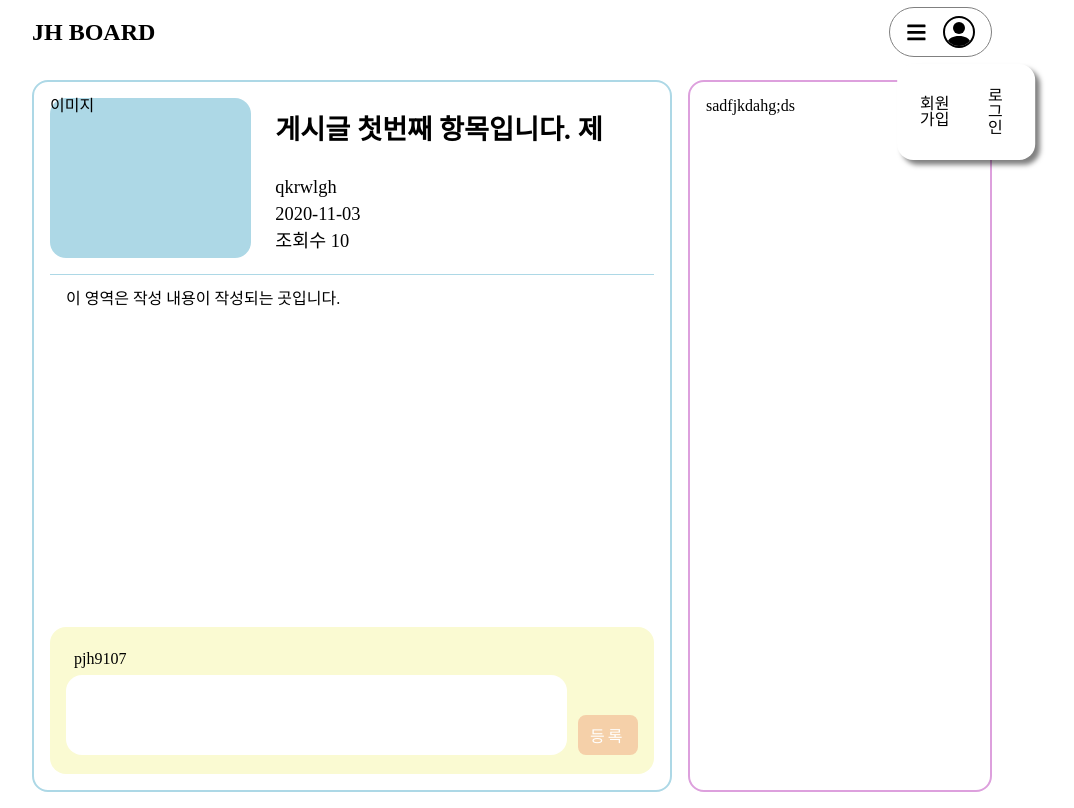
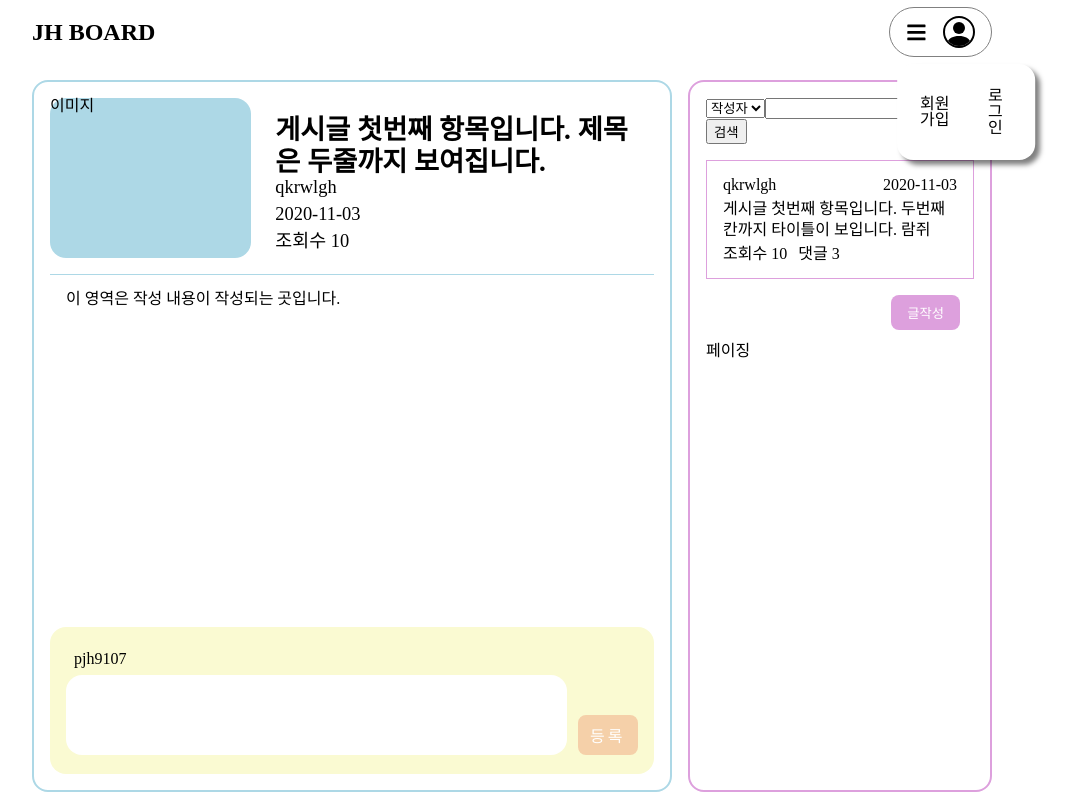
Before and after one commit to qkrwlgh91/ts-react-board, a React (Create React App) app: page /board in a window 1280 px wide. Shown: the whole page, without its empty margins (128-1202 px from the left). Built offline with nearby package versions, Linux system fonts and the light colour scheme.

Commit message:
board list scss

```diff
--- a/src/components/Board/boardDetail.tsx
+++ b/src/components/Board/boardDetail.tsx
@@ -9,7 +9,7 @@ function boardDetail() {
                     이미지
                 </div>
                 <div className="boardBox__detail--info-cont">
-                    <h1>게시글 첫번째 항목입니다. 제</h1>
+                    <h1>게시글 첫번째 항목입니다. 제목은 두줄까지 보여집니다.</h1>
                     <p>qkrwlgh</p>
                     <p>2020-11-03</p>
                     <p>조회수 10</p>
--- a/src/components/Board/boardList.tsx
+++ b/src/components/Board/boardList.tsx
@@ -1,11 +1,35 @@
-import React from 'react'
+import React from 'react';
 
 function boardList() {
     return (
         <div className="boardBox__list">
-            sadfjkdahg;ds
+            <div className="board__search">
+                <select name="" id="">
+                    <option value="">작성자</option>
+                    <option value="">글제목</option>
+                </select>
+                <input type="text"/>
+                <button>검색</button>
+            </div>
+            <div className="board__list">
+                <div className="board__list--header">
+                    <h2>qkrwlgh</h2>
+                    <h2>2020-11-03</h2>
+                </div>
+                <h1>게시글 첫번째 항목입니다. 두번째 칸까지 타이틀이 보입니다. 람쥐</h1>
+                <div className="board__list--footer">
+                    <p>조회수 10</p>
+                    <p>댓글 3</p>
+                </div>
+            </div>
+            <div className="board__wbtn">
+                <button className="board__wbtn-btn">글작성</button>
+            </div>
+            <div  className="board__paging">
+                페이징
+            </div>
         </div>
     )
 }
 
-export default boardList
+export default boardList;
--- /dev/null
+++ b/src/scss/import/board/_boardList.scss
@@ -0,0 +1,52 @@
+.board__search {
+    margin-bottom: 1rem;
+}
+
+.board__list {
+    border: 1px solid plum;
+    padding: 1rem;
+    box-sizing: border-box;
+    &--header {
+        @include flexBox($justify-content: space-between);
+    }
+    h1 {
+        margin: 0.4rem 0;
+        font-size: 1rem;
+        height: 5vh;
+        white-space: normal;
+        overflow: hidden;
+        text-overflow: ellipsis;
+        text-align: left;
+        line-height: 1.3rem;
+        word-wrap: break-word;
+        -webkit-line-clamp: 2;
+        -webkit-box-orient: vertical;
+    }
+    &--footer {
+        @include flexBox($justify-content: left);
+        p {
+            margin-right: 0.7rem;
+        }
+    }
+
+}
+
+.board__wbtn {
+    margin: 1rem 0;
+    &-btn {
+        position: absolute;
+        right: 2rem;
+        @include btnInit($background: plum);
+        color: white;
+        &:hover {
+            background: linear-gradient(to right, rgb(240, 185, 240) 30%, violet 70%,  hotpink 100%);
+            transition-duration: 2s;
+            cursor: pointer;
+        }
+    }
+}
+
+.board__paging {
+    position: relative;
+    margin-top: 4rem;
+}
--- a/src/scss/tsReactBoard.scss
+++ b/src/scss/tsReactBoard.scss
@@ -18,8 +18,11 @@
 // 글관리 화면
 @import "import/myBoard/myBoard";
 
-// 게시판 화면
+// 게시판 화면 && 게시판 리스트 영역
 @import "import/board/board";
+
+// 게시판 리스트
+@import "import/board/boardList";
 
 // 댓글 part
 @import "import/board/command";
```
